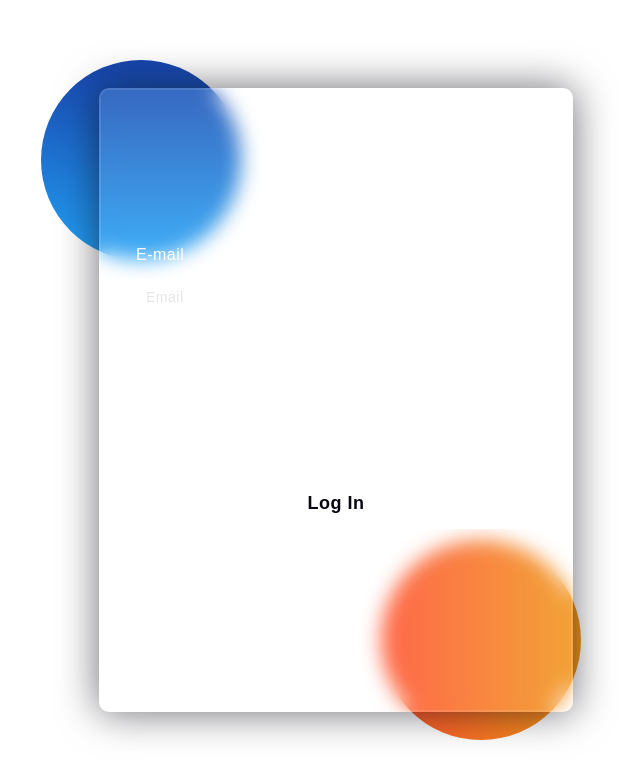
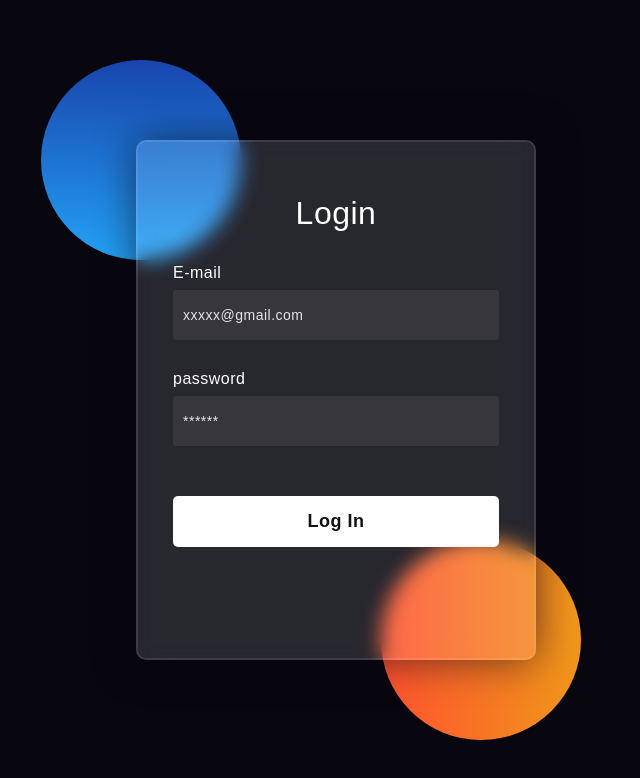
Before and after one commit to Yordy2001/pokemon-api, a React (Create React App) app in the folder frontend/: page /login in a window 1280 px wide. Shown: the top 778 px of the page, without its empty margins (304-944 px from the left). Built offline with nearby package versions, Linux system fonts and the light colour scheme.

Commit message:
fix login and home desing

```diff
--- a/frontend/src/Router/home/home.css
+++ b/frontend/src/Router/home/home.css
@@ -1,35 +1,15 @@
-/* *,
-*::before,
-*::after {
-margin: 0;
-padding: 0;
-box-sizing: border-box;
-font-family: "Roboto", sans-serif;
-} */
-img{
+.body__home{
+  background-color: aliceblue;
+  height: 100vh;
+}
+.header__home{
   width: 100%;
-}
-.body__home {
-  background-color: #F0F8FF;
-}
-/* header{
+  height: auto;
+  padding: 1rem;
+  background-color: rgb(28, 91, 146);
   display: flex;
   justify-content: space-between;
-  align-items:center;
-  height: auto;
-  padding: .5rem;
-  width: 100%;
-  background-color: steelblue;
 }
-nav{
-  display: flex;
-  margin-bottom: 2rem;
-  width:100%;
-  padding:.5rem;
-  background-color: rgba(48, 115, 170, 0.63);;
-  justify-content: center;
-  align-items: center;
-} */
 
 .button{
   padding: 16px;
@@ -38,10 +18,14 @@ nav{
   cursor: pointer;
   font-weight: bold;
   margin-right:5px;
+  border-radius: 20px;
 }
 
-.button-logout{
-  border-radius: 20px;
+
+.nav__home{
+  display: flex;
+  justify-content: center;
+  align-items: center;
 }
 
 .card__container{
@@ -65,9 +49,10 @@ nav{
   font-size: 1.3rem;
 }
 
-/* //- .card_body .card__info2{
-//-   display: none;
-//- } */
 .card__button{
   font-size: xx-large;
 }
+
+img{
+  width: 100%;
+}
--- a/frontend/src/Router/home/home.tsx
+++ b/frontend/src/Router/home/home.tsx
@@ -31,16 +31,16 @@ export default function Home() {
                 })
                 .catch(err=>{console.log(err)})
     }
-    return<>
+    return<div className='body__home'>
             <div className='header__home'>
                 <h1>Pokemon-api</h1>
+                <div className='nav__home'>
+                <button className='button' id='addBtn'>ADD</button>
                 <button className='button button-logout' onClick={handleLogout} > logaout</button>
             </div>
-        <div className='nav__home'>
-            <button className='button' id='addBtn'>ADD</button>
         </div>
+
         <main>
-            <div className='body__home'>
             <div className="card__container">
                 {
                 pokemon?.map((element, index)=>{
@@ -61,9 +61,8 @@ export default function Home() {
                 })
                 }
             </div>
-            </div>
         </main>
 
-    </>
+    </div>
 
 }
--- a/frontend/src/Router/login/login.css
+++ b/frontend/src/Router/login/login.css
@@ -1,11 +1,11 @@
-/* *,
+*,
 *:before,
 *:after{
     padding: 0;
     margin: 0;
     box-sizing: border-box;
-} */
-.body__login{
+}
+body{
     background-color: #080710;
 }
 .background{
@@ -39,7 +39,7 @@
     right: -30px;
     bottom: -80px;
 }
-form{
+.form_login{
     height: 520px;
     width: 400px;
     background-color: rgba(255,255,255,0.13);
@@ -53,14 +53,14 @@ form{
     box-shadow: 0 0 40px rgba(8,7,16,0.6);
     padding: 50px 35px;
 }
-form *{
+.form_login *{
     font-family: 'Poppins',sans-serif;
     color: #ffffff;
     letter-spacing: 0.5px;
     outline: none;
     border: none;
 }
-form h3{
+.form_login h3{
     font-size: 32px;
     font-weight: 500;
     line-height: 42px;
@@ -87,11 +87,11 @@ input{
 ::placeholder{
     color: #e5e5e5;
 }
-button{
+.button-loging{
     margin-top: 50px;
     width: 100%;
     background-color: #ffffff;
-    color: #080710;
+    color: #121216;
     padding: 15px 0;
     font-size: 18px;
     font-weight: 600;
--- a/frontend/src/Router/login/login.tsx
+++ b/frontend/src/Router/login/login.tsx
@@ -44,7 +44,7 @@ export default function Login(type:any) {
       console.log(error);
     });
   }
-  return<div  className='bodyLogin' id='body__login' style={{backgroundColor: "#080710"}}>
+  return<div  className='bodyLogin' id='body__login'>
         <div className='background'>
           <div className='shape'></div>
           <div className='shape'></div>
@@ -52,12 +52,12 @@ export default function Login(type:any) {
         <form className='form_login' onSubmit={handleSubmit}>
             <h3>Login</h3>
             <label htmlFor="email">E-mail</label>
-            <input onChange={handleChange} type='email' name='email' placeholder='Email'  required />
+            <input onChange={handleChange} type='email' name='email' placeholder='xxxxx@gmail.com'  required />
 
             <label htmlFor="password">password</label>
-            <input  onChange={handleChange} type="password" name="password"  id="password" required/>
+            <input  onChange={handleChange} type="password" name="password" placeholder='******'  id="password" required/>
 
-            <button type="submit">Log In</button>
+            <button type="submit" className='button-loging'>Log In</button>
         </form>
     </div>
 
```
Lines whose indentation alone changed are shown as unchanged.
